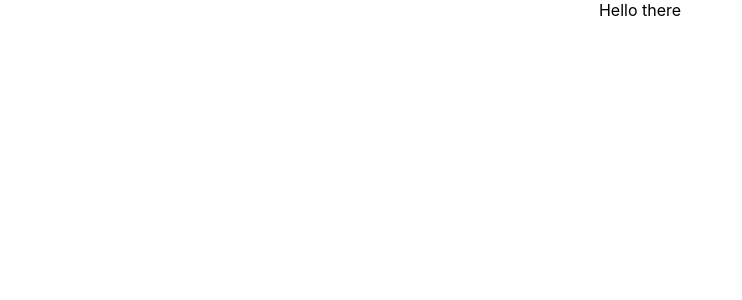
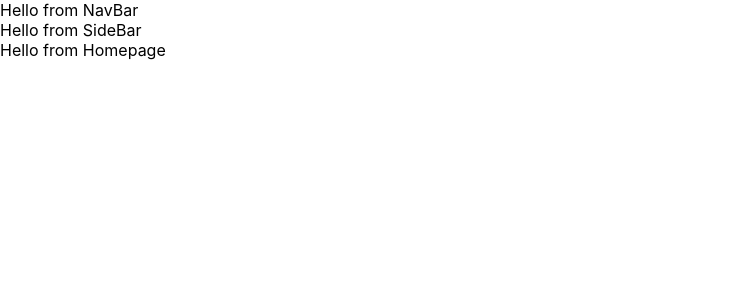
Before and after one commit to elysdominguez2/elysdominguez_cv, a React (Create React App) app: page / in a window 1280 px wide. Shown: the top 300 px of the page, without its empty margins (0-742 px from the left). Built offline with nearby package versions, Linux system fonts and the light colour scheme.

Commit message:
creating component and page folder with some routes

```diff
--- a/package.json
+++ b/package.json
@@ -8,6 +8,7 @@
     "@testing-library/user-event": "^13.5.0",
     "react": "^18.2.0",
     "react-dom": "^18.2.0",
+    "react-router-dom": "^6.4.3",
     "react-scripts": "5.0.1",
     "web-vitals": "^2.1.4"
   },
--- a/src/App.js
+++ b/src/App.js
@@ -1,8 +1,18 @@
-import logo from "./logo.svg";
-import "./App.css";
+import { Routes, Route } from "react-router-dom";
+import NavBar from "./components/NavBar";
+import SideBar from "./components/SideBar";
+import Homepage from "./pages/Homepage";
 
 function App() {
-  return <div className="App">Hello there</div>;
+  return (
+    <div className="App">
+      <NavBar />
+      <SideBar />
+      <Routes>
+        <Route path="/" element={<Homepage />} />
+      </Routes>
+    </div>
+  );
 }
 
 export default App;
--- a/src/components/NavBar.js
+++ b/src/components/NavBar.js
@@ -0,0 +1,3 @@
+export default function NavBar() {
+  return <div>Hello from NavBar</div>;
+}
--- /dev/null
+++ b/src/components/SideBar.js
@@ -0,0 +1,3 @@
+export default function SideBar() {
+  return <div>Hello from SideBar</div>;
+}
--- a/src/index.js
+++ b/src/index.js
@@ -1,13 +1,16 @@
-import React from 'react';
-import ReactDOM from 'react-dom/client';
-import './index.css';
-import App from './App';
-import reportWebVitals from './reportWebVitals';
+import React from "react";
+import ReactDOM from "react-dom/client";
+import "./index.css";
+import App from "./App";
+import reportWebVitals from "./reportWebVitals";
+import { BrowserRouter } from "react-router-dom";
 
-const root = ReactDOM.createRoot(document.getElementById('root'));
+const root = ReactDOM.createRoot(document.getElementById("root"));
 root.render(
   <React.StrictMode>
-    <App />
+    <BrowserRouter>
+      <App />
+    </BrowserRouter>
   </React.StrictMode>
 );
 
--- /dev/null
+++ b/src/pages/Homepage.js
@@ -0,0 +1,3 @@
+export default function Homepage() {
+  return <div>Hello from Homepage</div>;
+}
```
Also changed, not shown: 1 other file (tests, documents, lock files or other folders).
